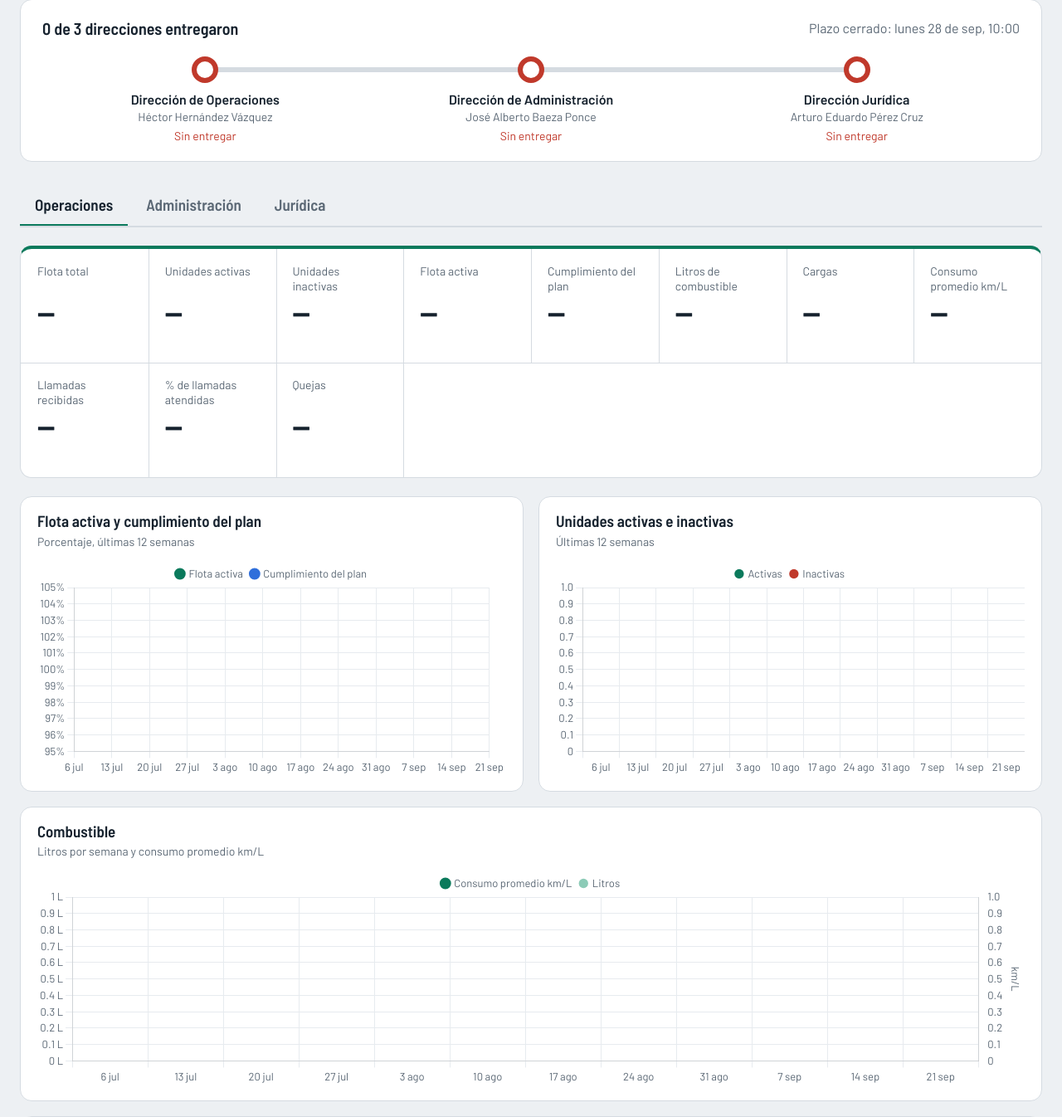
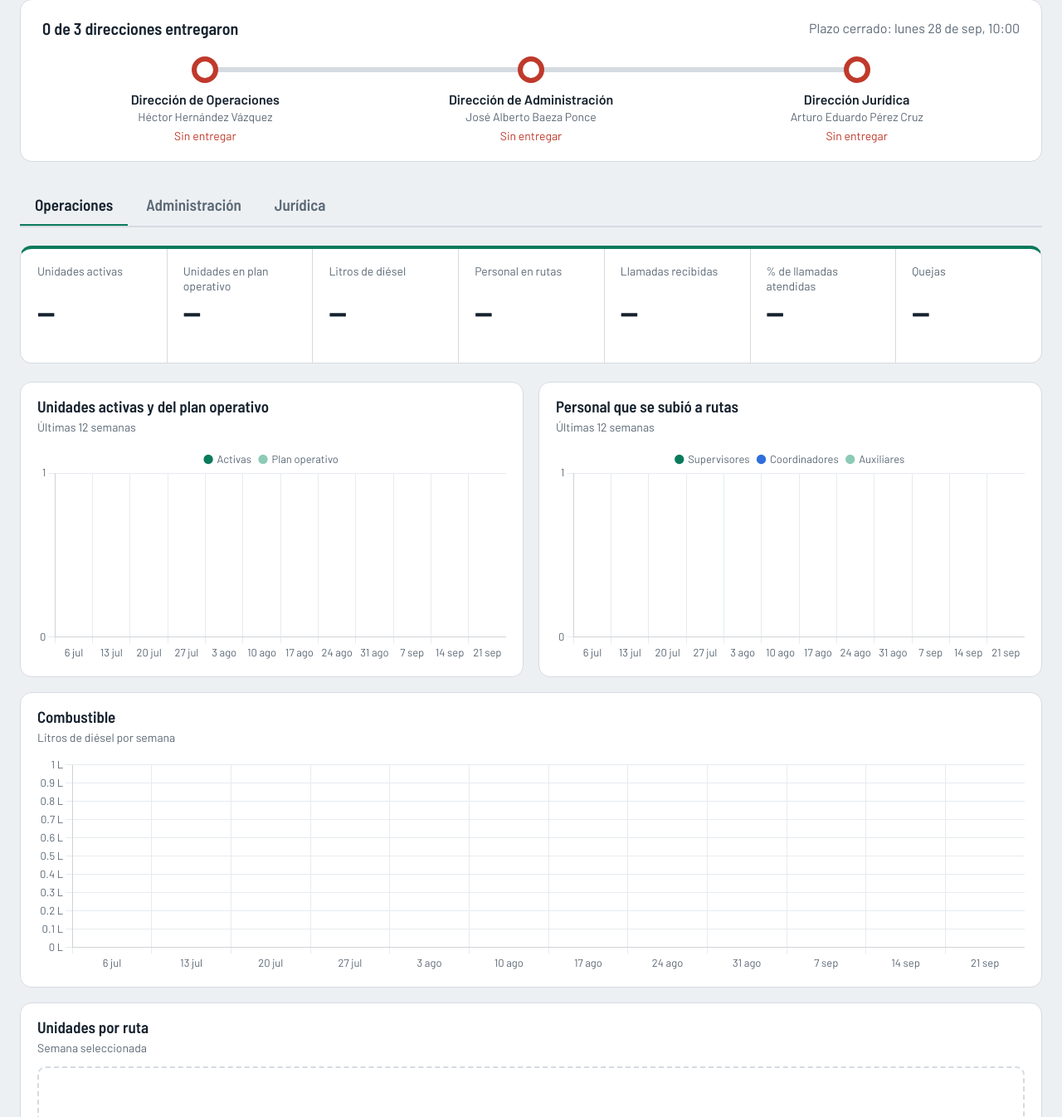
Before and after one commit to nahum0027/indicadores, a Django app: page / in a window 1280 px wide. Shown: the part 207-1553 px from the top of the page at 83% size. Run offline with Django 5.2, Linux system fonts and the light colour scheme; the visitor is signed in with stand-in values (Sample User, id 1); data that the repository does not hold is empty.

Commit message:
Eliminación de los apartados que vimos en la junta operaciones

```diff
--- a/core/management/commands/datos_demo.py
+++ b/core/management/commands/datos_demo.py
@@ -30,9 +30,8 @@ class Command(BaseCommand):
             prog = r.randint(5200, 5400)
             litros = r.randint(40000, 45000)
             op, _ = ReporteOperaciones.objects.update_or_create(semana=s, defaults=dict(
-                unidades_disponibles=disp, unidades_inactivas=sum(inhab),
-                corridas_programadas=prog, corridas_realizadas=int(prog * r.uniform(.9, .99)),
-                litros=litros, cargas=r.randint(820, 880), consumo_promedio=round(r.uniform(2.6, 3.0), 2),
+                unidades_disponibles=disp, unidades_plan=r.randint(165, 172), litros=litros,
+                sup_rutas=r.randint(4, 12), coord_rutas=r.randint(1, 5), aux_rutas=r.randint(6, 18),
                 cc_recibidas=(rec := r.randint(380, 470)), cc_atendidas=int(rec * r.uniform(.86, .97)), cc_quejas=r.randint(8, 30),
                 tarde=(i == 3)))
             op.rutas.all().delete()
--- a/core/models.py
+++ b/core/models.py
@@ -31,13 +31,11 @@ class ReporteBase(models.Model):
 
 class ReporteOperaciones(ReporteBase):
     unidades_disponibles = entero("Unidades activas", "Unidades que salieron a ruta / en condiciones de operar")
-    unidades_inactivas = entero("Unidades inactivas", "Unidades que no operaron (taller, siniestro, documentación, etc.)")
-    corridas_programadas = entero("Corridas programadas", "Según el plan operativo de la semana")
-    corridas_realizadas = entero("Corridas realizadas")
-    litros = models.DecimalField("Litros", max_digits=12, decimal_places=2, default=0)
-    cargas = entero("Cargas de combustible", "Número de cargas realizadas en la semana")
-    consumo_promedio = models.DecimalField("Consumo promedio (km/L)", max_digits=6, decimal_places=2, default=0,
-                                           help_text="Kilómetros por litro promedio de la flota")
+    unidades_plan = entero("Unidades en el plan operativo", "Unidades que salen según el plan operativo de la semana")
+    litros = models.DecimalField("Litros de diésel", max_digits=12, decimal_places=2, default=0)
+    sup_rutas = entero("Supervisores", "Supervisores que se subieron a rutas en la semana")
+    coord_rutas = entero("Coordinadores", "Coordinadores que se subieron a rutas en la semana")
+    aux_rutas = entero("Auxiliares", "Auxiliares que se subieron a rutas en la semana")
     cc_recibidas = entero("Llamadas recibidas")
     cc_atendidas = entero("Llamadas atendidas")
     cc_quejas = entero("Quejas registradas")
@@ -47,24 +45,8 @@ class ReporteOperaciones(ReporteBase):
         verbose_name_plural = "reportes de Operaciones"
 
     @property
-    def inhabilitadas(self):
-        return self.unidades_inactivas
-
-    @property
-    def flota_total(self):
-        return self.unidades_disponibles + self.inhabilitadas
-
-    @property
-    def disponibilidad(self):
-        return pct(self.unidades_disponibles, self.flota_total)
-
-    @property
-    def cumplimiento(self):
-        return pct(self.corridas_realizadas, self.corridas_programadas)
-
-    @property
-    def litros_por_carga(self):
-        return round(float(self.litros) / self.cargas, 1) if self.cargas else None
+    def personal_rutas(self):
+        return self.sup_rutas + self.coord_rutas + self.aux_rutas
 
     @property
     def cc_atencion(self):
--- a/core/templates/core/dashboard.html
+++ b/core/templates/core/dashboard.html
@@ -100,9 +100,9 @@
 <section class="panel" id="panel-operaciones" data-area="operaciones" role="tabpanel" hidden>
   {% include "core/_kpis.html" with lista=kpis.operaciones %}
   <div class="graficas">
-    <div class="g"><h3>Flota activa y cumplimiento del plan</h3><p>Porcentaje, últimas 12 semanas</p><div class="lienzo"><canvas id="op-pct"></canvas></div></div>
-    <div class="g"><h3>Unidades activas e inactivas</h3><p>Últimas 12 semanas</p><div class="lienzo"><canvas id="op-unidades"></canvas></div></div>
-    <div class="g ancha"><h3>Combustible</h3><p>Litros por semana y consumo promedio km/L</p><div class="lienzo"><canvas id="op-combustible"></canvas></div></div>
+    <div class="g"><h3>Unidades activas y del plan operativo</h3><p>Últimas 12 semanas</p><div class="lienzo"><canvas id="op-unidades"></canvas></div></div>
+    <div class="g"><h3>Personal que se subió a rutas</h3><p>Últimas 12 semanas</p><div class="lienzo"><canvas id="op-personal"></canvas></div></div>
+    <div class="g ancha"><h3>Combustible</h3><p>Litros de diésel por semana</p><div class="lienzo"><canvas id="op-combustible"></canvas></div></div>
     <div class="g ancha"><h3>Unidades por ruta</h3><p>Semana seleccionada</p><div class="lienzo"><canvas id="op-rutas"></canvas></div></div>
     <div class="g ancha"><h3>Call Center</h3><p>Llamadas recibidas, atendidas y quejas, últimas 12 semanas</p><div class="lienzo"><canvas id="op-cc"></canvas></div></div>
   </div>
@@ -181,16 +181,17 @@ const pct = {scales: {y: {suggestedMax: 100, ticks: {callback: v => v + "%"}}},
 const constructores = {
   operaciones() {
     const o = D.ops;
-    linea("op-pct", [{label: "Flota activa", data: o.disponibilidad, color: C.ops},
-                     {label: "Cumplimiento del plan", data: o.cumplimiento, color: C.azul}], pct);
-    barras("op-unidades", L, [{label: "Activas", data: o.disponibles, backgroundColor: C.ops, stack: "u"},
-                              {label: "Inactivas", data: o.inhabilitadas, backgroundColor: C.rojo, stack: "u"}],
-           {scales: {x: {stacked: true}, y: {stacked: true, beginAtZero: true}}});
-    new Chart(document.getElementById("op-combustible"), {data: {labels: L, datasets: [
-      {type: "bar", order: 1, label: "Litros", data: o.litros, backgroundColor: C.opsClaro, yAxisID: "y"},
-      {type: "line", order: 0, label: "Consumo promedio km/L", data: o.consumo, borderColor: C.ops, backgroundColor: C.ops, borderWidth: 2.5, yAxisID: "y2"}]},
-      options: {scales: {y: {beginAtZero: true, ticks: {callback: v => Number(v).toLocaleString("es-MX") + " L"}},
-                         y2: {position: "right", grid: {display: false}, title: {display: true, text: "km/L"}}}}});
+    barras("op-unidades", L, [{label: "Activas", data: o.disponibles, backgroundColor: C.ops},
+                              {label: "Plan operativo", data: o.plan, backgroundColor: C.opsClaro}],
+           {scales: {y: {beginAtZero: true, ticks: {precision: 0}}}});
+    barras("op-personal", L, [
+      {label: "Supervisores", data: o.sup, backgroundColor: C.ops, stack: "p"},
+      {label: "Coordinadores", data: o.coord, backgroundColor: C.azul, stack: "p"},
+      {label: "Auxiliares", data: o.aux, backgroundColor: C.opsClaro, stack: "p"}],
+      {scales: {x: {stacked: true}, y: {stacked: true, beginAtZero: true, ticks: {precision: 0}}}});
+    barras("op-combustible", L, [{label: "Litros", data: o.litros, backgroundColor: C.opsClaro}],
+           {plugins: {legend: {display: false}},
+            scales: {y: {beginAtZero: true, ticks: {callback: v => Number(v).toLocaleString("es-MX") + " L"}}}});
     if (!o.rutas || !o.rutas.labels.length) vacio("op-rutas");
     else barras("op-rutas", o.rutas.labels, [{label: "Unidades", data: o.rutas.data, backgroundColor: C.ops}],
                 {plugins: {legend: {display: false}}, scales: {y: {beginAtZero: true, ticks: {precision: 0}}}});
--- a/core/views.py
+++ b/core/views.py
@@ -163,14 +163,10 @@ def dashboard(request):
 
     kpis = {
         "operaciones": [
-            _kpi("Flota total", op, op_prev, "flota_total"),
             _kpi("Unidades activas", op, op_prev, "unidades_disponibles", sube_es_bueno=True),
-            _kpi("Unidades inactivas", op, op_prev, "inhabilitadas", sube_es_bueno=False),
-            _kpi("Flota activa", op, op_prev, "disponibilidad", "pct", True),
-            _kpi("Cumplimiento del plan", op, op_prev, "cumplimiento", "pct", True),
-            _kpi("Litros de combustible", op, op_prev, "litros", sube_es_bueno=False),
-            _kpi("Cargas", op, op_prev, "cargas"),
-            _kpi("Consumo promedio km/L", op, op_prev, "consumo_promedio", "dec", True),
+            _kpi("Unidades en plan operativo", op, op_prev, "unidades_plan"),
+            _kpi("Litros de diésel", op, op_prev, "litros", sube_es_bueno=False),
+            _kpi("Personal en rutas", op, op_prev, "personal_rutas", sube_es_bueno=True),
             _kpi("Llamadas recibidas", op, op_prev, "cc_recibidas"),
             _kpi("% de llamadas atendidas", op, op_prev, "cc_atencion", "pct", True),
             _kpi("Quejas", op, op_prev, "cc_quejas", sube_es_bueno=False),
@@ -199,12 +195,12 @@ def dashboard(request):
     graficas = {
         "labels": [etiqueta_corta(s) for s in semanas],
         "ops": {
-            "disponibilidad": _serie(op_s, "disponibilidad"),
-            "cumplimiento": _serie(op_s, "cumplimiento"),
             "disponibles": _serie(op_s, "unidades_disponibles"),
-            "inhabilitadas": _serie(op_s, "inhabilitadas"),
+            "plan": _serie(op_s, "unidades_plan"),
             "litros": _serie(op_s, "litros"),
-            "consumo": _serie(op_s, "consumo_promedio"),
+            "sup": _serie(op_s, "sup_rutas"),
+            "coord": _serie(op_s, "coord_rutas"),
+            "aux": _serie(op_s, "aux_rutas"),
             "cc_recibidas": _serie(op_s, "cc_recibidas"),
             "cc_atendidas": _serie(op_s, "cc_atendidas"),
             "cc_quejas": _serie(op_s, "cc_quejas"),
```
Also changed, not shown: core/forms.py (+3 -4 lines), core/migrations/0004_plan_operativo_personal_rutas.py (added).
